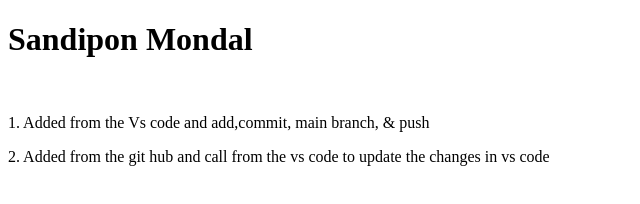
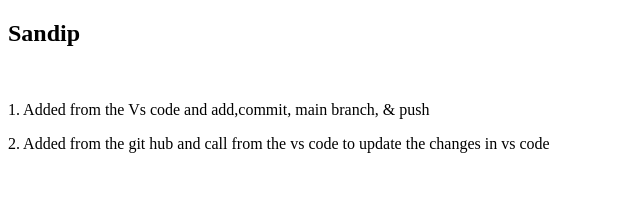
Before and after one commit to Sandip367236/First-project, a plain HTML site: page Index.html in a window 1280 px wide. Shown: the whole page, without its empty margins (0-640 px from the left). Drawn offline with Linux system fonts and the light colour scheme.

Commit message:
delet and add a new h2 tag

```diff
--- a/Index.html
+++ b/Index.html
@@ -6,10 +6,13 @@
     <title>Document</title>
 </head>
 <body>
-  <h1>Sandipon Mondal</h1>
+
+  <h2> Sandip</h2>
   <br>
   <p>1. Added from the Vs code and add,commit, main branch, & push</p>
 
     <p>2.  Added from the git hub and call from the vs code to update the changes in vs code</p>
+
+
 </body>
 </html>
```
